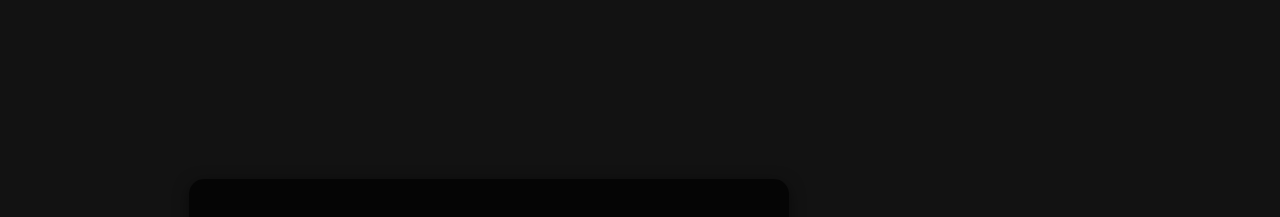
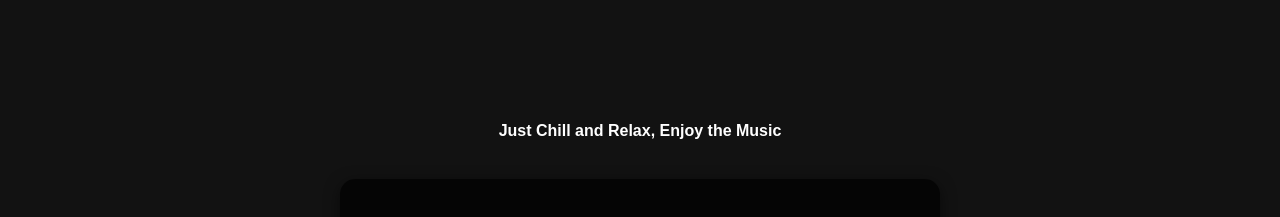
Before and after one commit to AXLEEEEEEE/Music-On-the-Go, a plain HTML site: page index.html in a window 1280 px wide. Shown: the top 217 px of the page. Drawn offline with nearby package versions, Linux system fonts and the light colour scheme.

Commit message:
Update index.html
Signed-off-by: Axle Deleon <160234365+AXLEEEEEEE@users.noreply.github.com>

```diff
--- a/index.html
+++ b/index.html
@@ -9,7 +9,11 @@
     <link rel="stylesheet" href="style.css">
 </head>
 <body>
-
+     <div class="container">
+        <!-- Replace marquee with CSS for scrolling text -->
+        <div class="scroll-text">
+            <p><b>Just Chill and Relax, Enjoy the Music</b></p>
+        </div>
 
         <div class="player-container">
             <h1><b>MUSIC ON THE GO</b></h1>
```
